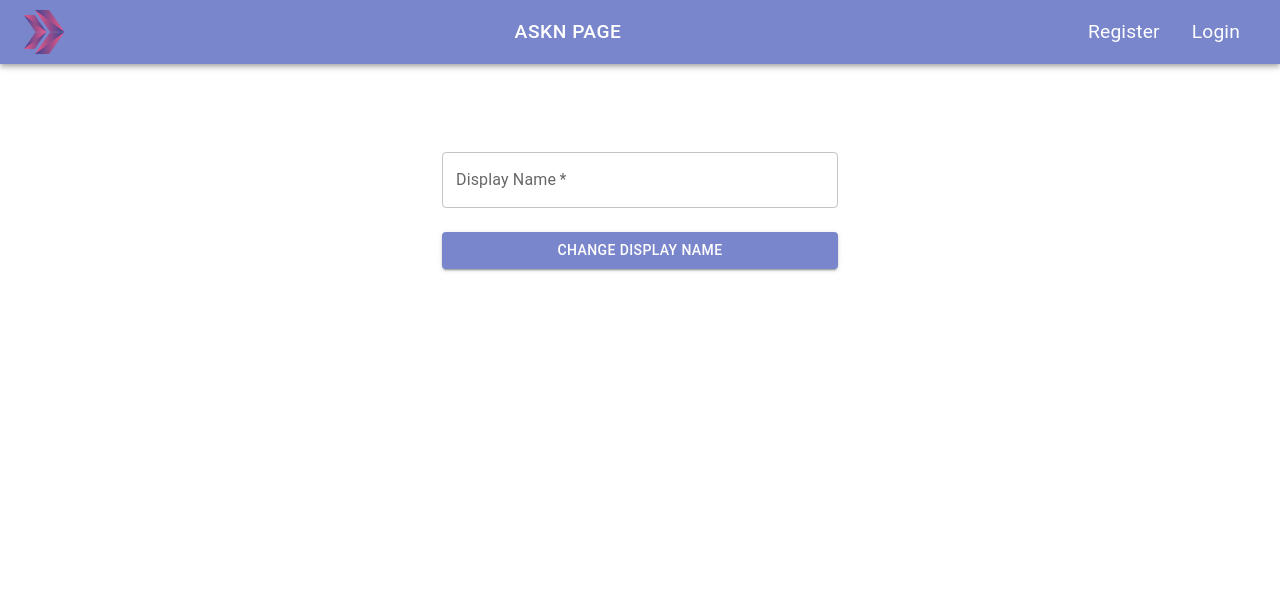
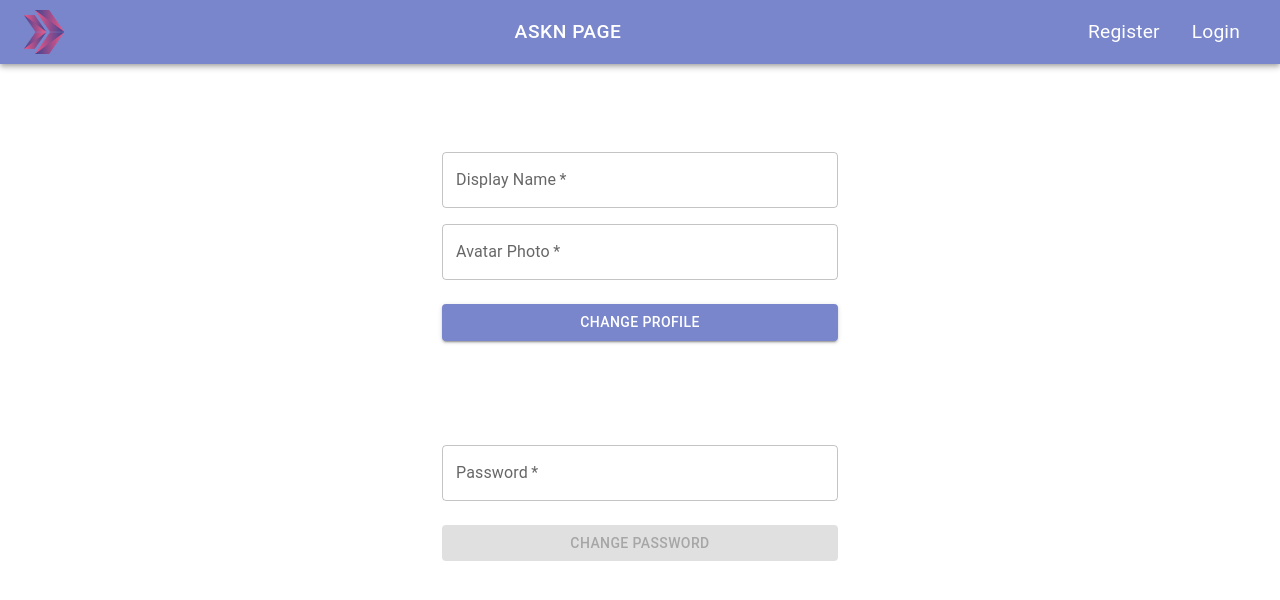
Before and after one commit to asknksk/Fire-Blog-App, a React (Create React App) app: page /profile in a window 1280 px wide. Shown: the top 600 px of the page. Built offline with nearby package versions, Linux system fonts and the light colour scheme; no server answers; a web font is replaced by a local one.

Commit message:
update password

```diff
--- a/src/auth/firebase.js
+++ b/src/auth/firebase.js
@@ -10,6 +10,7 @@ import {
   GoogleAuthProvider,
   signInWithPopup,
   onAuthStateChanged,
+  updatePassword,
 } from "firebase/auth";
 import {
   getDatabase,
@@ -117,6 +118,17 @@ export const updateUser = async (data) => {
   }
 };
 
+// Change password function
+export const changePassword = async (password) => {
+  try {
+    await updatePassword(auth.currentUser, password);
+    alert("Your password changed ");
+    return true;
+  } catch (error) {
+    alert(error.message);
+  }
+};
+
 const db = getDatabase(app);
 const contentRef = ref(db, "blog/");
 
--- /dev/null
+++ b/src/components/Modal.jsx
@@ -0,0 +1,5 @@
+const Modal = () => {
+  return <div>Modal</div>;
+};
+
+export default Modal;
--- a/src/components/Navbar.jsx
+++ b/src/components/Navbar.jsx
@@ -90,7 +90,10 @@ const ResponsiveAppBar = () => {
                   <Typography sx={{ color: "white", mr: 2 }}>
                     {user.displayName}
                   </Typography>
-                  <Avatar alt="Remy Sharp" />
+                  <Avatar
+                    alt={user.displayName}
+                    src={user.photoURL || "/static/images/avatar/1.jpg"}
+                  />
                 </IconButton>
               </Tooltip>
               <Menu
--- a/src/pages/Profile.jsx
+++ b/src/pages/Profile.jsx
@@ -1,5 +1,5 @@
 import { useState } from "react";
-import { updateUser, auth } from "../auth/firebase";
+import { updateUser, auth, changePassword } from "../auth/firebase";
 import { useDispatch, useSelector } from "react-redux";
 import { loginUser } from "../store/auth";
 import Button from "@mui/material/Button";
@@ -7,21 +7,36 @@ import TextField from "@mui/material/TextField";
 import Box from "@mui/material/Box";
 import Container from "@mui/material/Container";
 import { useNavigate } from "react-router-dom";
+import Modal from "../components/Modal";
 
 export default function Profile() {
   const dispatch = useDispatch();
   const { user } = useSelector((state) => state.auth);
+  const { open, data } = useSelector((state) => state.modal);
   const [displayName, setDisplayName] = useState(user.displayName || "");
+  const [avatar, setAvatar] = useState(user.photoURL || "");
+  const [password, setPassword] = useState("");
   const navigate = useNavigate();
 
   const handleSubmit = async (e) => {
     e.preventDefault();
-    await updateUser({ displayName });
+    await updateUser({ displayName, photoURL: avatar });
     navigate("/");
     dispatch(loginUser(auth.currentUser));
   };
 
+  const handleResetPassword = async (e) => {
+    e.preventDefault();
+
+    const result = await changePassword(password);
+    if (result) {
+      setPassword("");
+    }
+  };
+
   return (
+    <>
+      {open && <Modal />}
       <Container component="main" maxWidth="xs">
         <Box
           sx={{
@@ -31,7 +46,12 @@ export default function Profile() {
             alignItems: "center",
           }}
         >
-        <Box component="form" noValidate onSubmit={handleSubmit} sx={{ mt: 3 }}>
+          <Box
+            component="form"
+            noValidate
+            onSubmit={handleSubmit}
+            sx={{ mt: 3 }}
+          >
             <TextField
               required
               fullWidth
@@ -41,16 +61,65 @@ export default function Profile() {
               value={displayName}
               onChange={(e) => setDisplayName(e.target.value)}
             />
+            <TextField
+              required
+              fullWidth
+              id="photo"
+              label="Avatar Photo"
+              sx={{ mt: 2 }}
+              name="photoURL"
+              value={avatar}
+              onChange={(e) => setAvatar(e.target.value)}
+            />
             <Button
               type="submit"
               fullWidth
               variant="contained"
               sx={{ mt: 3, mb: 2 }}
             >
-            Change Display Name
+              Change Profile
             </Button>
           </Box>
         </Box>
       </Container>
+      <Container component="main" maxWidth="xs">
+        <Box
+          sx={{
+            marginTop: 8,
+            display: "flex",
+            flexDirection: "column",
+            alignItems: "center",
+          }}
+        >
+          <Box
+            component="form"
+            noValidate
+            onSubmit={handleResetPassword}
+            sx={{ mt: 3 }}
+          >
+            <TextField
+              required
+              fullWidth
+              name="password"
+              label="Password"
+              type="password"
+              id="password"
+              autoComplete="new-password"
+              value={password}
+              onChange={(e) => setPassword(e.target.value)}
+            />
+            <Button
+              type="submit"
+              fullWidth
+              variant="contained"
+              disabled={!password}
+              sx={{ mt: 3, mb: 2 }}
+            >
+              Change Password
+            </Button>
+          </Box>
+        </Box>
+      </Container>
+    </>
   );
 }
--- a/src/store/index.js
+++ b/src/store/index.js
@@ -1,11 +1,13 @@
 import { configureStore } from "@reduxjs/toolkit";
 import auth from "./auth";
 import content from "./content";
+import modal from "./modal";
 
 const store = configureStore({
   reducer: {
     auth,
     content,
+    modal,
   },
 });
 
--- /dev/null
+++ b/src/store/modal.js
@@ -0,0 +1,24 @@
+import { createSlice } from "@reduxjs/toolkit";
+
+const initialState = {
+  open: false,
+  date: false,
+};
+
+const modal = createSlice({
+  name: "modal",
+  initialState,
+  reducers: {
+    openModal: (state, action) => {
+      state.open = action.payload.name;
+      state.data = action.payload.date || false;
+    },
+    closeModal: (state) => {
+      state.open = false;
+      state.data = false;
+    },
+  },
+});
+
+export const { openModal, closeModal } = modal.actions;
+export default modal.reducer;
```
Lines whose indentation alone changed are shown as unchanged.
